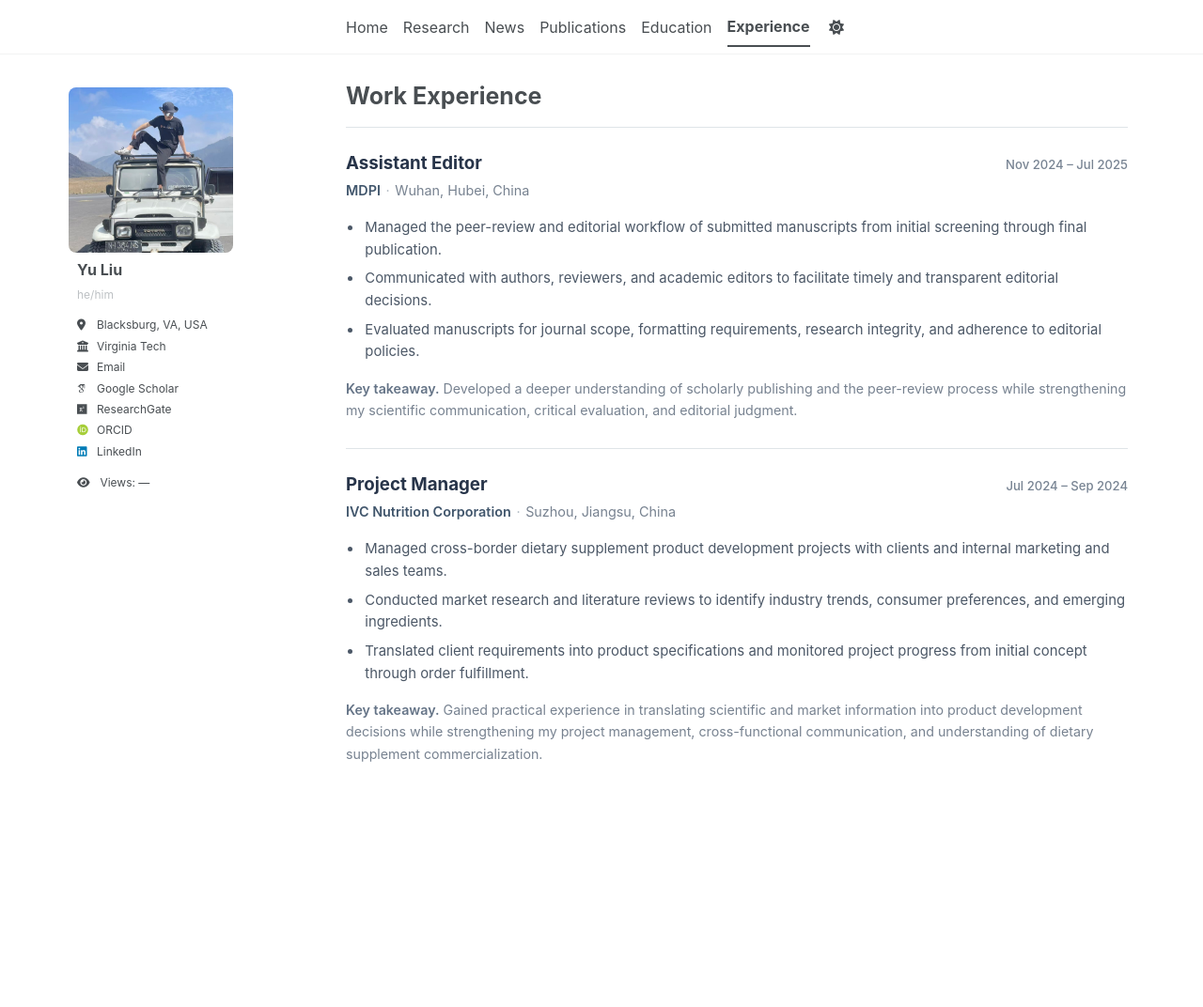
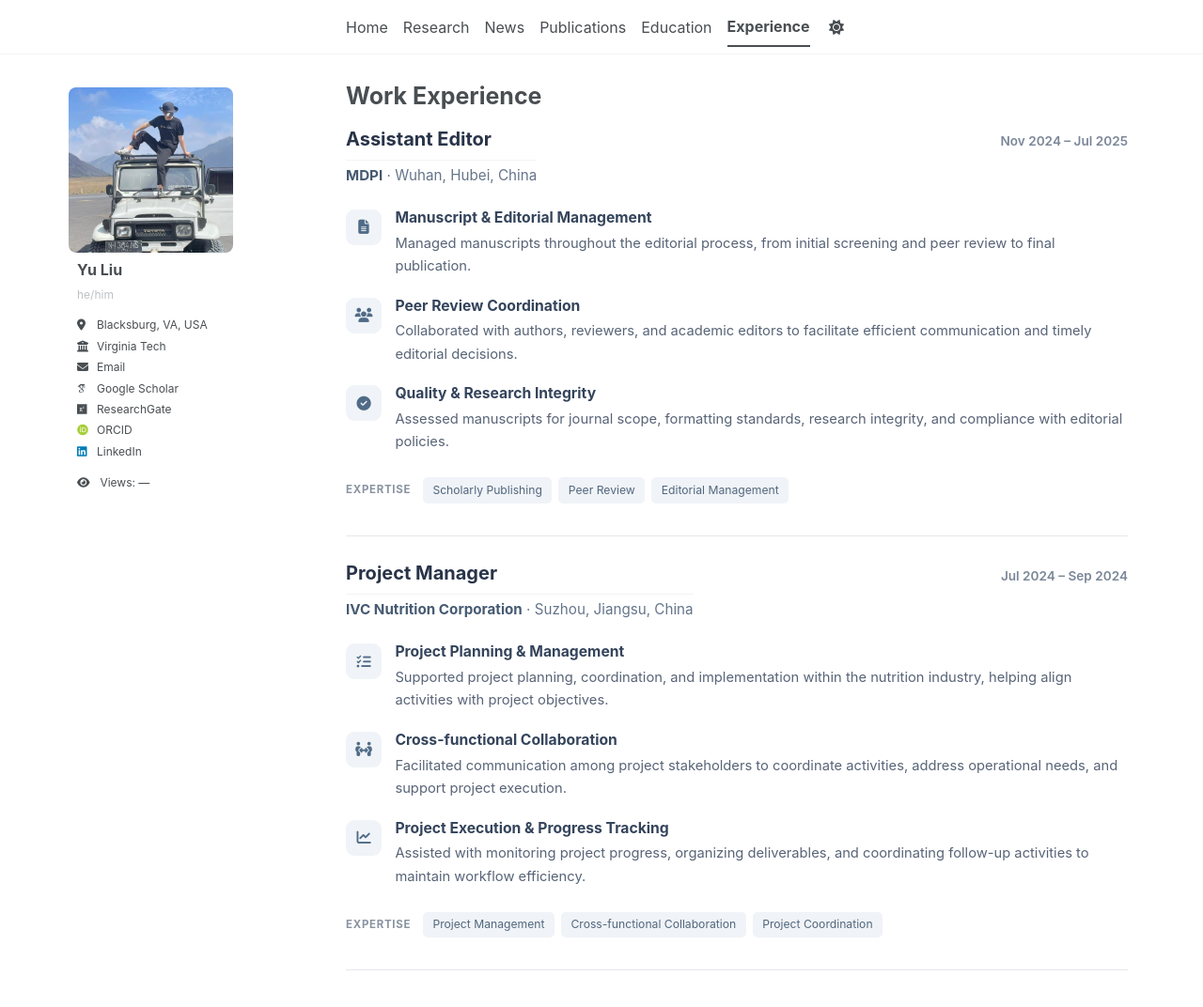
Before and after one commit to yuliu0322/yuliu0322.github.io, a Jekyll site: the page built from _pages/experience.md, in a window 1280 px wide and 1105 px high. Shown: the top 1072 px of the window at 94% size. Built offline with Jekyll 4.4.1, drawn with Linux system fonts in a browser that asks for light colours; some web fonts are replaced; a script bundle is joined from its source files by our own code; library files that are not in the unit come from our copies.

Commit message:
Update experience.md

```diff
--- a/_pages/experience.md
+++ b/_pages/experience.md
@@ -1,80 +1,311 @@
 ---
-layout: archive
+layout: single
 title: "Work Experience"
 permalink: /experience/
 author_profile: true
 ---
 
 <style>
-/* Scoped to this page only */
-.experience-minimal { width: 100%; margin: 1.25rem 0 2rem; }
-.experience-minimal * { box-sizing: border-box; }
-.experience-minimal .exp-item { padding: 1.55rem 0 1.8rem; border-top: 1px solid #dfe4e8; }
-.experience-minimal .exp-heading { display: flex; align-items: baseline; justify-content: space-between; gap: .7rem 1.5rem; margin-bottom: .3rem; }
-.experience-minimal .exp-role { margin: 0; font-size: 1.17rem; line-height: 1.4; font-weight: 700; color: #273449; }
-.experience-minimal .exp-date { flex: 0 0 auto; color: #788493; font-size: .82rem; font-weight: 500; white-space: nowrap; }
-.experience-minimal .exp-meta { margin: 0 0 1.05rem; font-size: .9rem; line-height: 1.55; color: #778290; }
-.experience-minimal .exp-company { color: #41566c; font-weight: 600; text-decoration: none !important; border: 0 !important; }
-.experience-minimal .exp-company:hover { text-decoration: underline !important; text-underline-offset: 3px; }
-.experience-minimal .exp-separator { padding: 0 .35rem; color: #aeb7c0; }
-.experience-minimal .exp-points { margin: 0 0 .9rem; padding-left: 1.15rem; color: #4c5867; font-size: .93rem; line-height: 1.6; }
-.experience-minimal .exp-points li { margin: 0 0 .42rem; padding-left: .12rem; }
-.experience-minimal .exp-points li:last-child { margin-bottom: 0; }
-.experience-minimal .exp-reflection { margin: .85rem 0 0; color: #778290; font-size: .89rem; line-height: 1.65; }
-.experience-minimal .exp-reflection strong { color: #657487; font-weight: 600; }
-@media (max-width: 640px) {
-  .experience-minimal .exp-item { padding: 1.2rem 0 1.45rem; }
-  .experience-minimal .exp-heading { display: block; }
-  .experience-minimal .exp-date { display: block; margin: .3rem 0 .4rem; white-space: normal; }
-  .experience-minimal .exp-role { font-size: 1.08rem; }
-  .experience-minimal .exp-meta { font-size: .85rem; }
-  .experience-minimal .exp-points { font-size: .9rem; }
+/* Experience page */
+.experience-page {
+  max-width: 100%;
 }
-/* Works with common Minimal Mistakes theme toggles */
-html[data-theme="dark"] .experience-minimal .exp-item,
-html.dark .experience-minimal .exp-item { border-top-color: #4b5563; }
-html[data-theme="dark"] .experience-minimal .exp-role,
-html.dark .experience-minimal .exp-role { color: #edf1f6; }
-html[data-theme="dark"] .experience-minimal .exp-company,
-html.dark .experience-minimal .exp-company { color: #c9d8e8; }
-html[data-theme="dark"] .experience-minimal .exp-date,
-html[data-theme="dark"] .experience-minimal .exp-meta,
-html[data-theme="dark"] .experience-minimal .exp-reflection,
-html.dark .experience-minimal .exp-date,
-html.dark .experience-minimal .exp-meta,
-html.dark .experience-minimal .exp-reflection { color: #adb8c5; }
-html[data-theme="dark"] .experience-minimal .exp-points,
-html.dark .experience-minimal .exp-points { color: #d1d9e2; }
-html[data-theme="dark"] .experience-minimal .exp-reflection strong,
-html.dark .experience-minimal .exp-reflection strong { color: #c4cfdb; }
+
+.experience-item {
+  padding: 1.7rem 0 2.1rem;
+  border-bottom: 1px solid #e5e7eb;
+}
+
+.experience-item:first-child {
+  padding-top: 0.5rem;
+}
+
+.experience-header {
+  display: flex;
+  justify-content: space-between;
+  align-items: flex-start;
+  gap: 1rem;
+  margin-bottom: 1.5rem;
+}
+
+.experience-title {
+  font-size: 1.25rem;
+  font-weight: 700;
+  color: #293449;
+  margin: 0 0 0.35rem;
+}
+
+.experience-org {
+  font-size: 0.95rem;
+  color: #66758a;
+  line-height: 1.5;
+}
+
+.experience-org strong {
+  color: #465a72;
+}
+
+.experience-date {
+  color: #7b8798;
+  font-size: 0.85rem;
+  font-weight: 600;
+  white-space: nowrap;
+  padding-top: 0.3rem;
+}
+
+.experience-contributions {
+  display: grid;
+  gap: 1.35rem;
+}
+
+.experience-contribution {
+  display: flex;
+  align-items: flex-start;
+  gap: 0.9rem;
+}
+
+.experience-icon {
+  flex-shrink: 0;
+  width: 38px;
+  height: 38px;
+  border-radius: 9px;
+  background: #f0f4f8;
+  color: #506b87;
+  display: flex;
+  align-items: center;
+  justify-content: center;
+  font-size: 0.95rem;
+}
+
+.experience-content {
+  flex: 1;
+  min-width: 0;
+}
+
+.experience-content h3 {
+  font-size: 0.98rem;
+  font-weight: 700;
+  color: #34445b;
+  margin: 0 0 0.3rem;
+}
+
+.experience-content p {
+  font-size: 0.92rem;
+  line-height: 1.65;
+  color: #586477;
+  margin: 0;
+}
+
+.experience-expertise {
+  display: flex;
+  align-items: center;
+  flex-wrap: wrap;
+  gap: 0.45rem;
+  margin-top: 1.6rem;
+}
+
+.expertise-label {
+  font-size: 0.72rem;
+  font-weight: 700;
+  letter-spacing: 0.06em;
+  color: #8993a1;
+  margin-right: 0.35rem;
+}
+
+.expertise-tag {
+  font-size: 0.76rem;
+  color: #52677e;
+  background: #f0f3f7;
+  border-radius: 5px;
+  padding: 0.3rem 0.65rem;
+}
+
+/* Dark mode */
+[data-theme="dark"] .experience-title,
+[data-theme="dark"] .experience-content h3 {
+  color: #e2e8f0;
+}
+
+[data-theme="dark"] .experience-org,
+[data-theme="dark"] .experience-content p,
+[data-theme="dark"] .experience-date {
+  color: #a5b1c2;
+}
+
+[data-theme="dark"] .experience-icon,
+[data-theme="dark"] .expertise-tag {
+  background: #293445;
+  color: #c0cfdf;
+}
+
+[data-theme="dark"] .experience-item {
+  border-color: #394454;
+}
+
+/* Mobile */
+@media (max-width: 600px) {
+  .experience-header {
+    flex-direction: column;
+    gap: 0.35rem;
+  }
+
+  .experience-date {
+    padding-top: 0;
+  }
+
+  .experience-item {
+    padding: 1.3rem 0 1.8rem;
+  }
+
+  .experience-content p {
+    font-size: 0.88rem;
+  }
+}
 </style>
 
-<div class="experience-minimal">
-  <section class="exp-item">
-    <div class="exp-heading">
-      <h2 class="exp-role">Assistant Editor</h2>
-      <span class="exp-date">Nov 2024 – Jul 2025</span>
+<div class="experience-page">
+
+  <!-- Assistant Editor -->
+  <section class="experience-item">
+
+    <div class="experience-header">
+      <div>
+        <h2 class="experience-title">Assistant Editor</h2>
+        <div class="experience-org">
+          <strong>MDPI</strong> · Wuhan, Hubei, China
+        </div>
+      </div>
+      <div class="experience-date">
+        Nov 2024 – Jul 2025
+      </div>
     </div>
-    <p class="exp-meta"><a class="exp-company" href="https://mdpi.cn/about/wuhan" target="_blank" rel="noopener noreferrer">MDPI</a><span class="exp-separator">·</span>Wuhan, Hubei, China</p>
-    <ul class="exp-points">
-      <li>Managed the peer-review and editorial workflow of submitted manuscripts from initial screening through final publication.</li>
-      <li>Communicated with authors, reviewers, and academic editors to facilitate timely and transparent editorial decisions.</li>
-      <li>Evaluated manuscripts for journal scope, formatting requirements, research integrity, and adherence to editorial policies.</li>
-    </ul>
-    <p class="exp-reflection"><strong>Key takeaway.</strong> Developed a deeper understanding of scholarly publishing and the peer-review process while strengthening my scientific communication, critical evaluation, and editorial judgment.</p>
+
+    <div class="experience-contributions">
+
+      <div class="experience-contribution">
+        <div class="experience-icon">
+          <i class="fas fa-file-alt"></i>
+        </div>
+        <div class="experience-content">
+          <h3>Manuscript &amp; Editorial Management</h3>
+          <p>
+            Managed manuscripts throughout the editorial
+            process, from initial screening and peer review
+            to final publication.
+          </p>
+        </div>
+      </div>
+
+      <div class="experience-contribution">
+        <div class="experience-icon">
+          <i class="fas fa-users"></i>
+        </div>
+        <div class="experience-content">
+          <h3>Peer Review Coordination</h3>
+          <p>
+            Collaborated with authors, reviewers, and
+            academic editors to facilitate efficient
+            communication and timely editorial decisions.
+          </p>
+        </div>
+      </div>
+
+      <div class="experience-contribution">
+        <div class="experience-icon">
+          <i class="fas fa-check-circle"></i>
+        </div>
+        <div class="experience-content">
+          <h3>Quality &amp; Research Integrity</h3>
+          <p>
+            Assessed manuscripts for journal scope,
+            formatting standards, research integrity,
+            and compliance with editorial policies.
+          </p>
+        </div>
+      </div>
+
+    </div>
+
+    <div class="experience-expertise">
+      <span class="expertise-label">EXPERTISE</span>
+      <span class="expertise-tag">Scholarly Publishing</span>
+      <span class="expertise-tag">Peer Review</span>
+      <span class="expertise-tag">Editorial Management</span>
+    </div>
+
   </section>
 
-  <section class="exp-item">
-    <div class="exp-heading">
-      <h2 class="exp-role">Project Manager</h2>
-      <span class="exp-date">Jul 2024 – Sep 2024</span>
+  <!-- Project Manager -->
+  <section class="experience-item">
+
+    <div class="experience-header">
+      <div>
+        <h2 class="experience-title">Project Manager</h2>
+        <div class="experience-org">
+          <strong>IVC Nutrition Corporation</strong>
+          · Suzhou, Jiangsu, China
+        </div>
+      </div>
+      <div class="experience-date">
+        Jul 2024 – Sep 2024
+      </div>
     </div>
-    <p class="exp-meta"><a class="exp-company" href="https://www.ivcinc.net/" target="_blank" rel="noopener noreferrer">IVC Nutrition Corporation</a><span class="exp-separator">·</span>Suzhou, Jiangsu, China</p>
-    <ul class="exp-points">
-      <li>Managed cross-border dietary supplement product development projects with clients and internal marketing and sales teams.</li>
-      <li>Conducted market research and literature reviews to identify industry trends, consumer preferences, and emerging ingredients.</li>
-      <li>Translated client requirements into product specifications and monitored project progress from initial concept through order fulfillment.</li>
-    </ul>
-    <p class="exp-reflection"><strong>Key takeaway.</strong> Gained practical experience in translating scientific and market information into product development decisions while strengthening my project management, cross-functional communication, and understanding of dietary supplement commercialization.</p>
+
+    <div class="experience-contributions">
+
+      <div class="experience-contribution">
+        <div class="experience-icon">
+          <i class="fas fa-tasks"></i>
+        </div>
+        <div class="experience-content">
+          <h3>Project Planning &amp; Management</h3>
+          <p>
+            Supported project planning, coordination,
+            and implementation within the nutrition industry,
+            helping align activities with project objectives.
+          </p>
+        </div>
+      </div>
+
+      <div class="experience-contribution">
+        <div class="experience-icon">
+          <i class="fas fa-people-arrows"></i>
+        </div>
+        <div class="experience-content">
+          <h3>Cross-functional Collaboration</h3>
+          <p>
+            Facilitated communication among project
+            stakeholders to coordinate activities,
+            address operational needs, and support
+            project execution.
+          </p>
+        </div>
+      </div>
+
+      <div class="experience-contribution">
+        <div class="experience-icon">
+          <i class="fas fa-chart-line"></i>
+        </div>
+        <div class="experience-content">
+          <h3>Project Execution &amp; Progress Tracking</h3>
+          <p>
+            Assisted with monitoring project progress,
+            organizing deliverables, and coordinating
+            follow-up activities to maintain workflow
+            efficiency.
+          </p>
+        </div>
+      </div>
+
+    </div>
+
+    <div class="experience-expertise">
+      <span class="expertise-label">EXPERTISE</span>
+      <span class="expertise-tag">Project Management</span>
+      <span class="expertise-tag">Cross-functional Collaboration</span>
+      <span class="expertise-tag">Project Coordination</span>
+    </div>
+
   </section>
+
 </div>
```
